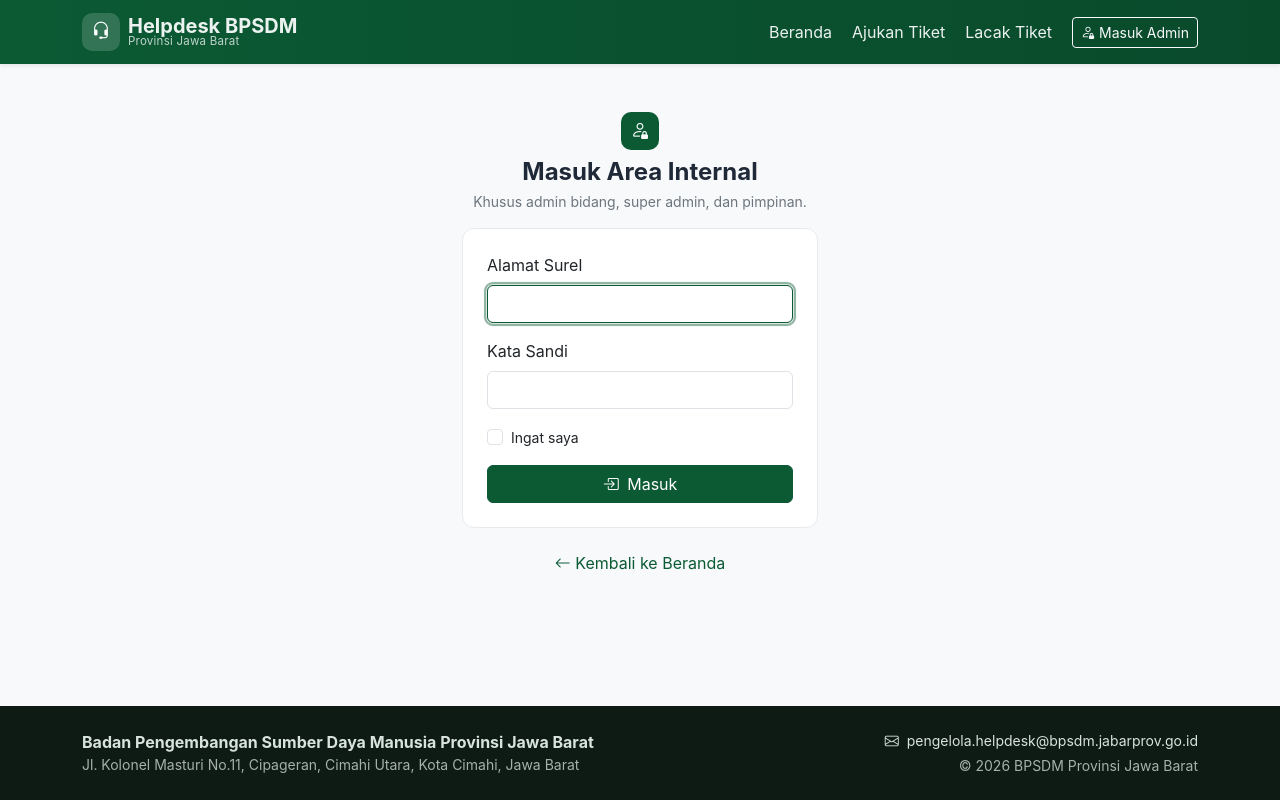
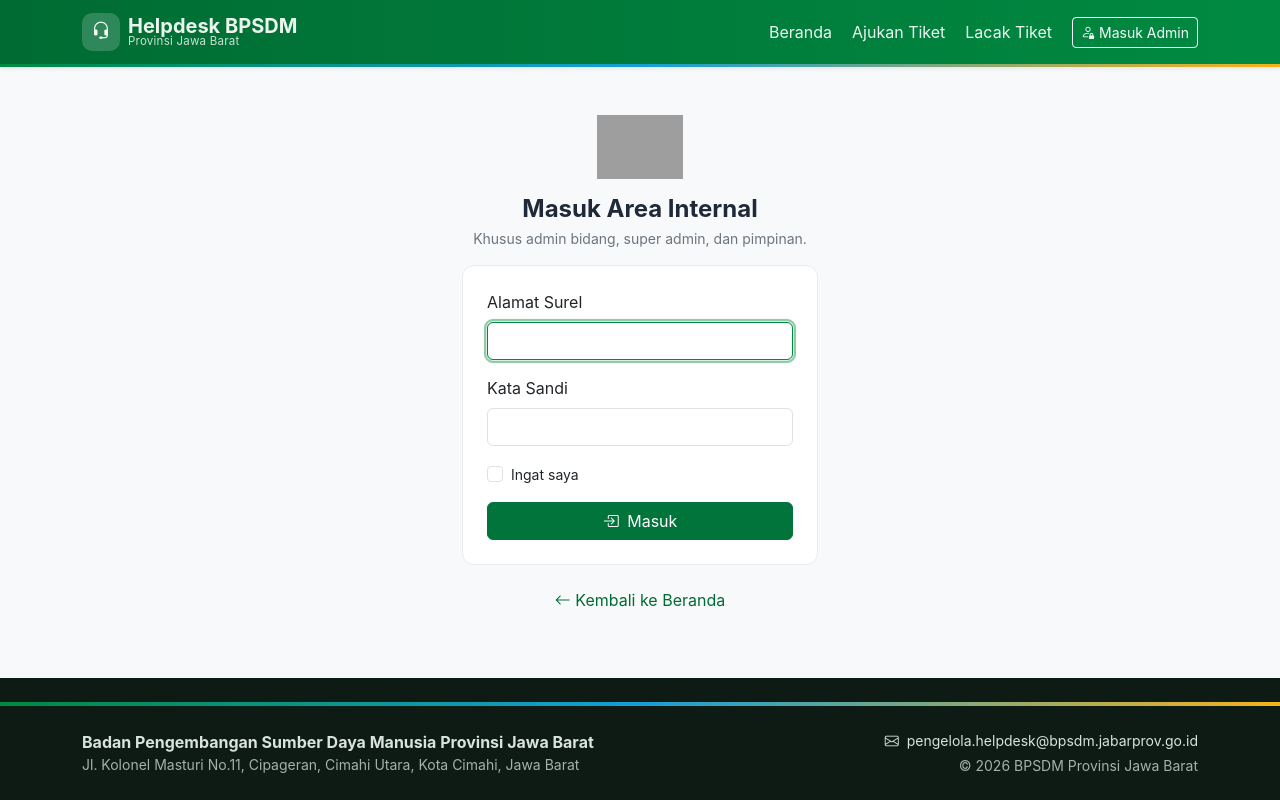
Before and after one commit to irfanisukirman/bpsdm-helpdesk, a Laravel app: page /admin/login in a window 1280 px wide. Run offline with Laravel 12, Linux system fonts and the light colour scheme; grey boxes are pictures that could not be loaded.

Commit message:
Selaraskan tema dengan identitas visual resmi BPSDM Jabar
- Palet warna diubah ke warna logo resmi: hijau #008a41 (utama),
  cyan #159fd6, kuning emas #f7b21a — tetap formal & bersih.
- Motif tiga warna pada border navbar, topbar admin, dan footer.
- Status "Diproses" memakai amber; grafik pimpinan & tombol memakai palet brand.
- Ikon langkah beranda dirotasi hijau/biru/kuning.
- Surel, ekspor PDF ikut warna brand.
- Slot logo resmi: taruh public/images/logo-bpsdm.png (otomatis muncul di
  beranda & login, dengan fallback ikon bila belum ada).

Co-Authored-By: Claude Opus 4.8 <noreply@anthropic.com>
Claude-Session: https://claude.ai/code/session_015jgPuUhd9cjrWWj4jGAMU3

```diff
--- a/app/Enums/TicketStatus.php
+++ b/app/Enums/TicketStatus.php
@@ -25,7 +25,7 @@ enum TicketStatus: string
         return match ($this) {
             self::Diterima => 'bg-secondary-subtle text-secondary-emphasis',
             self::Didistribusikan => 'bg-info-subtle text-info-emphasis',
-            self::Diproses => 'bg-primary-subtle text-primary-emphasis',
+            self::Diproses => 'bg-warning-subtle text-warning-emphasis',
             self::Selesai => 'bg-success-subtle text-success-emphasis',
         };
     }
--- a/public/css/helpdesk.css
+++ b/public/css/helpdesk.css
@@ -1,13 +1,33 @@
 /* Tema Helpdesk BPSDM — profesional, bersih, resmi (PRD Bagian 11).
-   Aksen: hijau tua teduh; dominan netral putih/abu terang. */
+   Palet diselaraskan dengan identitas visual resmi BPSDM Provinsi Jawa Barat:
+   hijau (utama), cyan/biru langit, dan kuning emas. */
 :root {
-    --hd-accent: #0b5a34;
-    --hd-accent-dark: #094a2b;
-    --hd-accent-soft: #e7f2ec;
+    /* Warna resmi logo */
+    --hd-green: #008a41;
+    --hd-green-dark: #006c33;
+    --hd-green-soft: #e6f4ec;
+    --hd-blue: #159fd6;
+    --hd-blue-dark: #1188bb;
+    --hd-blue-soft: #e3f3fb;
+    --hd-yellow: #f7b21a;
+    --hd-yellow-dark: #dd9c00;
+    --hd-yellow-soft: #fdf1d4;
+
+    /* Aksen utama = hijau; versi tombol sedikit lebih tua demi kontras (aksesibilitas) */
+    --hd-accent: var(--hd-green);
+    --hd-accent-dark: var(--hd-green-dark);
+    --hd-accent-soft: var(--hd-green-soft);
+    --hd-accent-btn: #00743b;
+
     --hd-ink: #1f2937;
     --hd-muted: #6b7280;
-    --bs-link-color: #0b5a34;
-    --bs-link-hover-color: #094a2b;
+
+    /* Selaraskan warna bawaan Bootstrap dengan brand */
+    --bs-primary: #159fd6;
+    --bs-primary-rgb: 21, 159, 214;
+    --bs-link-color: #006c33;
+    --bs-link-color-rgb: 0, 108, 51;
+    --bs-link-hover-color: #00551f;
 }
 
 body {
@@ -15,25 +35,40 @@ body {
     font-family: "Inter", system-ui, -apple-system, "Segoe UI", Roboto, Arial, sans-serif;
 }
 
+/* Garis tiga warna resmi (motif identitas) */
+.hd-brandbar {
+    height: 4px;
+    background: linear-gradient(90deg,
+        var(--hd-green) 0 33.33%,
+        var(--hd-blue) 33.33% 66.66%,
+        var(--hd-yellow) 66.66% 100%);
+}
+
 /* ---------- Navbar publik ---------- */
 .hd-navbar {
-    background: linear-gradient(90deg, var(--hd-accent), var(--hd-accent-dark));
+    background: linear-gradient(90deg, var(--hd-green-dark), var(--hd-green));
+    border-bottom: 3px solid transparent;
+    border-image: linear-gradient(90deg, var(--hd-green), var(--hd-blue), var(--hd-yellow)) 1;
 }
 .hd-navbar .navbar-brand,
 .hd-navbar .nav-link { color: rgba(255, 255, 255, .92); }
 .hd-navbar .nav-link:hover,
 .hd-navbar .nav-link:focus { color: #fff; }
-.hd-brand-sub { font-size: .72rem; opacity: .8; letter-spacing: .02em; }
+.hd-brand-sub { font-size: .72rem; opacity: .85; letter-spacing: .02em; }
 .hd-logo {
     display: inline-flex; align-items: center; justify-content: center;
     width: 38px; height: 38px; border-radius: 10px;
-    background: rgba(255, 255, 255, .16); color: #fff; font-size: 1.15rem;
+    background: rgba(255, 255, 255, .18); color: #fff; font-size: 1.15rem;
 }
+.hd-brand-logo { height: 40px; width: auto; display: block; }
+.hd-auth-logo { height: 64px; width: auto; }
 
 /* ---------- Hero ---------- */
 .hd-hero {
-    background: radial-gradient(1200px 400px at 80% -10%, rgba(11,90,52,.10), transparent),
-                var(--hd-accent-soft);
+    background:
+        radial-gradient(900px 320px at 88% -20%, rgba(21,159,214,.12), transparent),
+        radial-gradient(700px 300px at 0% 120%, rgba(247,178,26,.12), transparent),
+        var(--hd-green-soft);
     border-radius: 18px;
 }
 
@@ -47,15 +82,21 @@ body {
 .hd-stat-value { font-size: 1.75rem; font-weight: 700; line-height: 1; }
 .hd-stat-label { color: var(--hd-muted); font-size: .82rem; }
 
-/* ---------- Tombol aksen ---------- */
-.btn-accent { background: var(--hd-accent); border-color: var(--hd-accent); color: #fff; }
-.btn-accent:hover, .btn-accent:focus { background: var(--hd-accent-dark); border-color: var(--hd-accent-dark); color: #fff; }
-.btn-outline-accent { color: var(--hd-accent); border-color: var(--hd-accent); }
-.btn-outline-accent:hover { background: var(--hd-accent); color: #fff; }
-.text-accent { color: var(--hd-accent) !important; }
+/* ---------- Tombol & teks aksen ---------- */
+.btn-accent { background: var(--hd-accent-btn); border-color: var(--hd-accent-btn); color: #fff; }
+.btn-accent:hover, .btn-accent:focus { background: var(--hd-green-dark); border-color: var(--hd-green-dark); color: #fff; }
+.btn-outline-accent { color: var(--hd-green-dark); border-color: var(--hd-green); }
+.btn-outline-accent:hover { background: var(--hd-accent-btn); border-color: var(--hd-accent-btn); color: #fff; }
+.text-accent { color: var(--hd-green-dark) !important; }
+.text-brand-blue { color: var(--hd-blue-dark) !important; }
+.text-brand-yellow { color: var(--hd-yellow-dark) !important; }
 
 /* ---------- Footer ---------- */
 .hd-footer { background: #0e1a14; color: #d7e3dc; }
+.hd-footer::before {
+    content: ""; display: block; height: 4px; margin-bottom: 1.5rem;
+    background: linear-gradient(90deg, var(--hd-green), var(--hd-blue), var(--hd-yellow));
+}
 
 /* ---------- Timeline aktivitas ---------- */
 .hd-timeline { list-style: none; margin: 0; padding: 0; position: relative; }
@@ -65,7 +106,7 @@ body {
 .hd-timeline li { position: relative; padding: 0 0 1rem 2rem; }
 .hd-timeline li .hd-dot {
     position: absolute; left: 2px; top: 3px; width: 16px; height: 16px; border-radius: 50%;
-    background: #fff; border: 3px solid var(--hd-accent);
+    background: #fff; border: 3px solid var(--hd-green);
 }
 
 /* ---------- Admin shell ---------- */
@@ -75,9 +116,10 @@ body {
 }
 .hd-sidebar a { color: #cdd8d1; text-decoration: none; border-radius: 8px; }
 .hd-sidebar a:hover { background: rgba(255,255,255,.06); color: #fff; }
-.hd-sidebar a.active { background: var(--hd-accent); color: #fff; }
+.hd-sidebar a.active { background: var(--hd-green); color: #fff; }
 .hd-sidebar .hd-side-label { font-size: .7rem; letter-spacing: .08em; text-transform: uppercase; color: #7f9488; }
-.hd-topbar { background: #fff; border-bottom: 1px solid #e8ebee; }
+.hd-topbar { background: #fff; border-bottom: 1px solid #e8ebee; border-top: 3px solid transparent;
+    border-image: linear-gradient(90deg, var(--hd-green), var(--hd-blue), var(--hd-yellow)) 1; }
 
 @media (max-width: 991.98px) {
     .hd-sidebar { min-height: auto; width: 100%; }
@@ -85,6 +127,7 @@ body {
 
 /* Aksesibilitas: fokus terlihat */
 a:focus-visible, .btn:focus-visible, .form-control:focus, .form-select:focus {
-    outline: 2px solid rgba(11,90,52,.35); outline-offset: 1px;
+    outline: 2px solid rgba(0,138,65,.35); outline-offset: 1px;
 }
-.form-control:focus, .form-select:focus { border-color: var(--hd-accent); box-shadow: 0 0 0 .2rem rgba(11,90,52,.15); }
+.form-control:focus, .form-select:focus { border-color: var(--hd-green); box-shadow: 0 0 0 .2rem rgba(0,138,65,.15); }
+.form-check-input:checked { background-color: var(--hd-green); border-color: var(--hd-green); }
--- a/resources/views/admin/dashboard/pimpinan.blade.php
+++ b/resources/views/admin/dashboard/pimpinan.blade.php
@@ -59,8 +59,9 @@
 @push('scripts')
 <script src="https://cdn.jsdelivr.net/npm/chart.js@4.4.3/dist/chart.umd.min.js" crossorigin="anonymous"></script>
 <script>
-    const accent = '#0b5a34';
-    const palette = ['#0b5a34','#2f8f5b','#4bacc6','#6c8ebf','#c9a227','#a05252'];
+    const accent = '#008a41';
+    // Palet selaras identitas BPSDM Jabar (hijau, cyan, kuning + variannya)
+    const palette = ['#008a41','#159fd6','#f7b21a','#4bbf7b','#66c6ea','#f9cd63'];
 
     new Chart(document.getElementById('chartMonth'), {
         type: 'line',
--- a/resources/views/admin/tickets/export-pdf.blade.php
+++ b/resources/views/admin/tickets/export-pdf.blade.php
@@ -5,11 +5,11 @@
     <style>
         * { font-family: DejaVu Sans, sans-serif; }
         body { font-size: 10px; color: #1f2937; }
-        h1 { font-size: 15px; margin: 0 0 2px; color: #0b5a34; }
+        h1 { font-size: 15px; margin: 0 0 2px; color: #006c33; }
         .sub { color: #6b7280; font-size: 9px; margin-bottom: 10px; }
         table { width: 100%; border-collapse: collapse; }
         th, td { border: 1px solid #d1d5db; padding: 4px 6px; text-align: left; }
-        th { background: #e7f2ec; color: #094a2b; }
+        th { background: #e6f4ec; color: #006c33; }
         tr:nth-child(even) td { background: #f9fafb; }
     </style>
 </head>
--- a/resources/views/auth/login.blade.php
+++ b/resources/views/auth/login.blade.php
@@ -4,7 +4,9 @@
     <div class="row justify-content-center">
         <div class="col-lg-5 col-xl-4">
             <div class="text-center mb-3">
-                <span class="hd-logo mx-auto mb-2" style="background:var(--hd-accent);"><i class="bi bi-person-lock"></i></span>
+                <img src="{{ asset('images/logo-bpsdm.png') }}" alt="Logo BPSDM Provinsi Jawa Barat" class="hd-auth-logo mb-3"
+                     onerror="this.style.display='none';document.getElementById('authFallback').style.display='inline-flex';">
+                <span id="authFallback" class="hd-logo mx-auto mb-2" style="display:none;background:var(--hd-accent);"><i class="bi bi-person-lock"></i></span>
                 <h1 class="h4 fw-bold mb-1">Masuk Area Internal</h1>
                 <p class="text-secondary small">Khusus admin bidang, super admin, dan pimpinan.</p>
             </div>
--- a/resources/views/emails/layout.blade.php
+++ b/resources/views/emails/layout.blade.php
@@ -11,7 +11,7 @@
             <td align="center">
                 <table role="presentation" width="600" cellpadding="0" cellspacing="0" style="max-width:600px;width:100%;background:#ffffff;border-radius:10px;overflow:hidden;border:1px solid #e5e7eb;">
                     <tr>
-                        <td style="background:#0b5a34;padding:20px 28px;">
+                        <td style="background:#008a41;padding:20px 28px;">
                             <span style="color:#ffffff;font-size:18px;font-weight:bold;">Helpdesk BPSDM Jawa Barat</span>
                         </td>
                     </tr>
--- a/resources/views/emails/new-ticket-admin.blade.php
+++ b/resources/views/emails/new-ticket-admin.blade.php
@@ -6,7 +6,7 @@
     <table role="presentation" cellpadding="6" cellspacing="0" style="width:100%;border-collapse:collapse;margin:16px 0;">
         <tr>
             <td style="color:#6b7280;width:150px;">Nomor Tiket</td>
-            <td style="font-weight:bold;color:#0b5a34;">{{ $ticket->ticket_number }}</td>
+            <td style="font-weight:bold;color:#008a41;">{{ $ticket->ticket_number }}</td>
         </tr>
         <tr>
             <td style="color:#6b7280;">Kategori</td>
@@ -31,7 +31,7 @@
     </table>
 
     <p style="margin:24px 0;">
-        <a href="{{ route('admin.tickets.show', $ticket->ticket_number) }}" style="background:#0b5a34;color:#ffffff;text-decoration:none;padding:12px 22px;border-radius:6px;display:inline-block;">Buka di Dashboard</a>
+        <a href="{{ route('admin.tickets.show', $ticket->ticket_number) }}" style="background:#008a41;color:#ffffff;text-decoration:none;padding:12px 22px;border-radius:6px;display:inline-block;">Buka di Dashboard</a>
     </p>
 
     <p style="color:#6b7280;">Mohon segera ditindaklanjuti sesuai batas waktu penanganan.</p>
--- a/resources/views/emails/ticket-escalation.blade.php
+++ b/resources/views/emails/ticket-escalation.blade.php
@@ -32,7 +32,7 @@
     </table>
 
     <p style="margin:24px 0;">
-        <a href="{{ route('admin.tickets.index') }}" style="background:#0b5a34;color:#ffffff;text-decoration:none;padding:12px 22px;border-radius:6px;display:inline-block;">Buka Dashboard</a>
+        <a href="{{ route('admin.tickets.index') }}" style="background:#008a41;color:#ffffff;text-decoration:none;padding:12px 22px;border-radius:6px;display:inline-block;">Buka Dashboard</a>
     </p>
 
     <p style="color:#6b7280;">Total: {{ $tickets->count() }} tiket.</p>
--- a/resources/views/emails/ticket-received.blade.php
+++ b/resources/views/emails/ticket-received.blade.php
@@ -8,7 +8,7 @@
     <table role="presentation" cellpadding="6" cellspacing="0" style="width:100%;border-collapse:collapse;margin:16px 0;">
         <tr>
             <td style="color:#6b7280;width:150px;">Nomor Tiket</td>
-            <td style="font-weight:bold;font-size:16px;color:#0b5a34;">{{ $ticket->ticket_number }}</td>
+            <td style="font-weight:bold;font-size:16px;color:#008a41;">{{ $ticket->ticket_number }}</td>
         </tr>
         <tr>
             <td style="color:#6b7280;">Judul Kendala</td>
@@ -31,7 +31,7 @@
     <p><strong>Mohon simpan nomor tiket di atas.</strong> Anda dapat memantau status penanganan kapan saja melalui halaman pelacakan dengan memasukkan nomor tiket dan alamat surel Anda.</p>
 
     <p style="margin:24px 0;">
-        <a href="{{ route('track.form') }}" style="background:#0b5a34;color:#ffffff;text-decoration:none;padding:12px 22px;border-radius:6px;display:inline-block;">Lacak Tiket Saya</a>
+        <a href="{{ route('track.form') }}" style="background:#008a41;color:#ffffff;text-decoration:none;padding:12px 22px;border-radius:6px;display:inline-block;">Lacak Tiket Saya</a>
     </p>
 
     <p style="color:#6b7280;">Salam,<br>Tim Helpdesk BPSDM Provinsi Jawa Barat</p>
--- a/resources/views/emails/ticket-reopened.blade.php
+++ b/resources/views/emails/ticket-reopened.blade.php
@@ -6,7 +6,7 @@
     <table role="presentation" cellpadding="6" cellspacing="0" style="width:100%;border-collapse:collapse;margin:16px 0;">
         <tr>
             <td style="color:#6b7280;width:150px;">Nomor Tiket</td>
-            <td style="font-weight:bold;color:#0b5a34;">{{ $ticket->ticket_number }}</td>
+            <td style="font-weight:bold;color:#008a41;">{{ $ticket->ticket_number }}</td>
         </tr>
         <tr>
             <td style="color:#6b7280;">Kategori</td>
@@ -25,6 +25,6 @@
     <p>Status tiket kembali menjadi <strong>Diproses</strong>. Mohon ditindaklanjuti kembali.</p>
 
     <p style="margin:24px 0;">
-        <a href="{{ route('admin.tickets.show', $ticket->ticket_number) }}" style="background:#0b5a34;color:#ffffff;text-decoration:none;padding:12px 22px;border-radius:6px;display:inline-block;">Buka di Dashboard</a>
+        <a href="{{ route('admin.tickets.show', $ticket->ticket_number) }}" style="background:#008a41;color:#ffffff;text-decoration:none;padding:12px 22px;border-radius:6px;display:inline-block;">Buka di Dashboard</a>
     </p>
 @endsection
--- a/resources/views/emails/ticket-resolved.blade.php
+++ b/resources/views/emails/ticket-resolved.blade.php
@@ -4,7 +4,7 @@
     <p>Yth. {{ $ticket->reporter_name }},</p>
 
     <p>Kami informasikan bahwa tiket Anda dengan nomor
-        <strong style="color:#0b5a34;">{{ $ticket->ticket_number }}</strong>
+        <strong style="color:#008a41;">{{ $ticket->ticket_number }}</strong>
         telah <strong>selesai</strong> ditangani.</p>
 
     <table role="presentation" cellpadding="6" cellspacing="0" style="width:100%;border-collapse:collapse;margin:16px 0;">
@@ -21,7 +21,7 @@
     <p>Rincian penyelesaian, tindak lanjut, dan analisis dapat Anda lihat pada halaman pelacakan tiket.</p>
 
     <p style="margin:24px 0;">
-        <a href="{{ route('track.form') }}" style="background:#0b5a34;color:#ffffff;text-decoration:none;padding:12px 22px;border-radius:6px;display:inline-block;">Lihat Detail Penyelesaian</a>
+        <a href="{{ route('track.form') }}" style="background:#008a41;color:#ffffff;text-decoration:none;padding:12px 22px;border-radius:6px;display:inline-block;">Lihat Detail Penyelesaian</a>
     </p>
 
     <p style="color:#6b7280;">Apabila Anda merasa penyelesaian belum memadai, Anda dapat mengajukan buka kembali tiket dari halaman pelacakan dalam batas {{ config('helpdesk.reopen_window_working_days') }} hari kerja.</p>
```
Also changed, not shown: resources/views/public/home.blade.php (+5 -2 lines), public/images/README.md (added).
